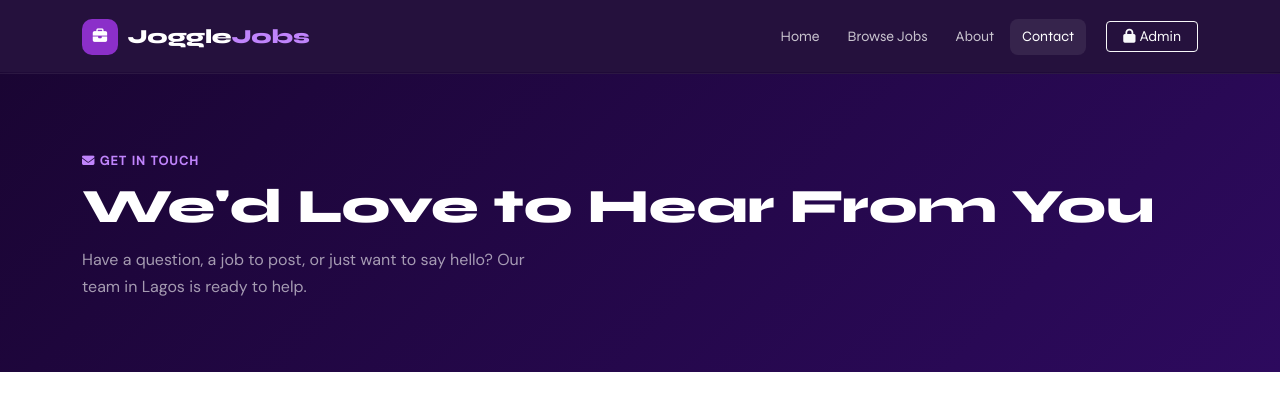
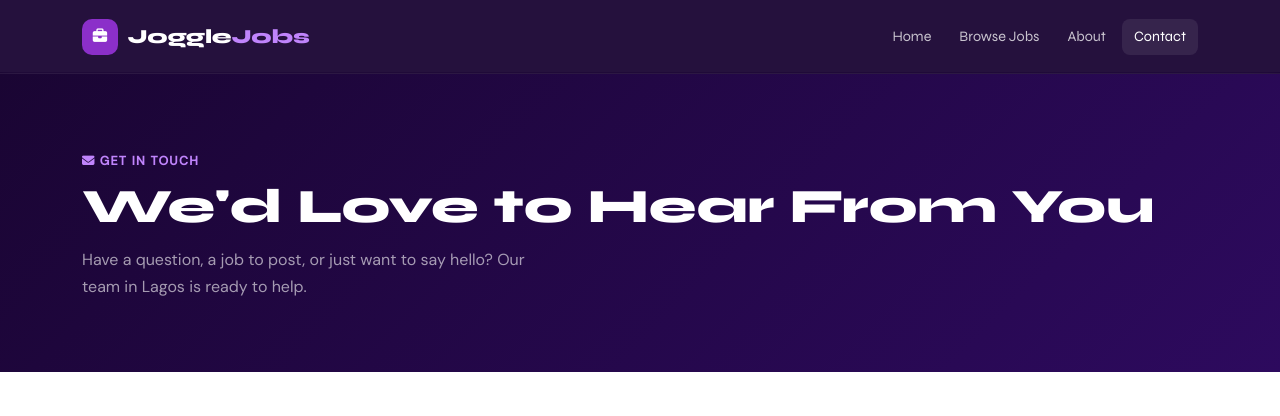
Before and after one commit to TheTechApostle/jogglejobs, a Flask app: page /contact in a window 1280 px wide. Shown: the top 416 px of the page. Run offline with Flask 3, Linux system fonts and the light colour scheme; some libraries are stand-ins or nearby versions.

Commit message:
Update base.html

```diff
--- a/templates/base.html
+++ b/templates/base.html
@@ -29,11 +29,11 @@
         <li class="nav-item"><a class="nav-link {% if request.endpoint=='jobs_page' %}active{% endif %}" href="/jobs">Browse Jobs</a></li>
         <li class="nav-item"><a class="nav-link {% if request.endpoint=='about' %}active{% endif %}" href="/about">About</a></li>
         <li class="nav-item"><a class="nav-link {% if request.endpoint=='contact' %}active{% endif %}" href="/contact">Contact</a></li>
-        <li class="nav-item ms-lg-3">
+        <!-- <li class="nav-item ms-lg-3">
           <a class="btn btn-outline-light btn-sm px-3" href="/admin">
             <i class="fa-solid fa-lock me-1"></i>Admin
           </a>
-        </li>
+        </li> -->
       </ul>
     </div>
   </div>
```
